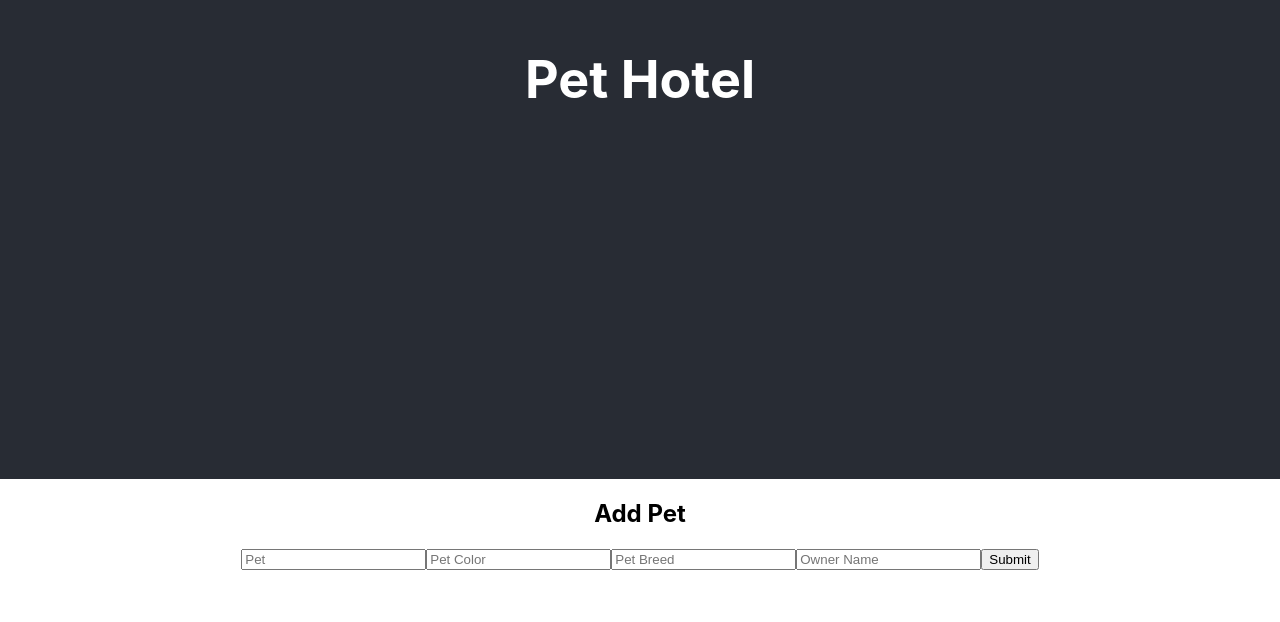
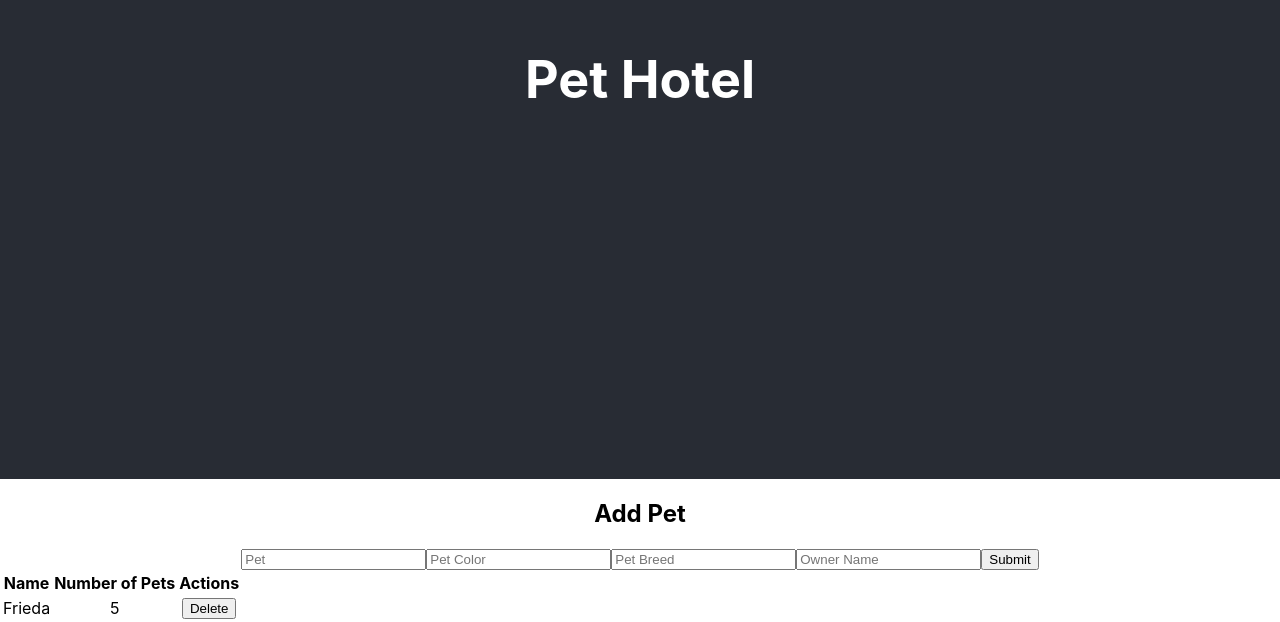
Before and after one commit to AdrianNiu/pet-hotel-typescript, a React (Create React App) app: page / in a window 1280 px wide. Shown: the part 321-943 px from the top of the page. Before the commit the page ends 891 px from the top, so only its background shows below. Built offline with nearby package versions, Linux system fonts and the light colour scheme; no server answers.

Commit message:
owner table, not currently mapping over anything

```diff
--- a/src/components/App/App.js
+++ b/src/components/App/App.js
@@ -5,6 +5,7 @@ import mapStoreToProps from '../../redux/mapStoreToProps';
 import { connect } from 'react-redux';
 
 import PetForm from '../PetForm/PetForm';
+import OwnerTable from '../OwnerTable/OwnerTable';
 
 class App extends Component {
   componentDidMount() {
@@ -18,6 +19,7 @@ class App extends Component {
           <h1>Pet Hotel</h1>
         </header>
         <PetForm />
+        <OwnerTable />
       </div>
     );
   }
--- /dev/null
+++ b/src/components/OwnerTable/OwnerTable.js
@@ -0,0 +1,35 @@
+import React, {Component} from 'react';
+
+class OwnerTable extends Component {
+
+    state = [{
+        name: 'Frieda',
+    }]
+
+    render(){
+        return(
+            <>
+            <table>
+                <tr>
+                    <th>Name</th>
+                    <th>Number of Pets</th>
+                    <th>Actions</th>
+                </tr>
+                <tr>
+                    <td>
+                        Frieda
+                    </td>
+                    <td>
+                        5
+                    </td>
+                    <td>
+                        <button>Delete</button>
+                    </td>
+                </tr>
+            </table>
+            </>
+        );
+    }
+}
+
+export default OwnerTable;
--- a/src/components/PetForm/PetForm.js
+++ b/src/components/PetForm/PetForm.js
@@ -5,6 +5,7 @@ class PetForm extends Component{
     state = {
         name: '',
         color: '',
+
         breed: '',
         owner: '',
     }
```
